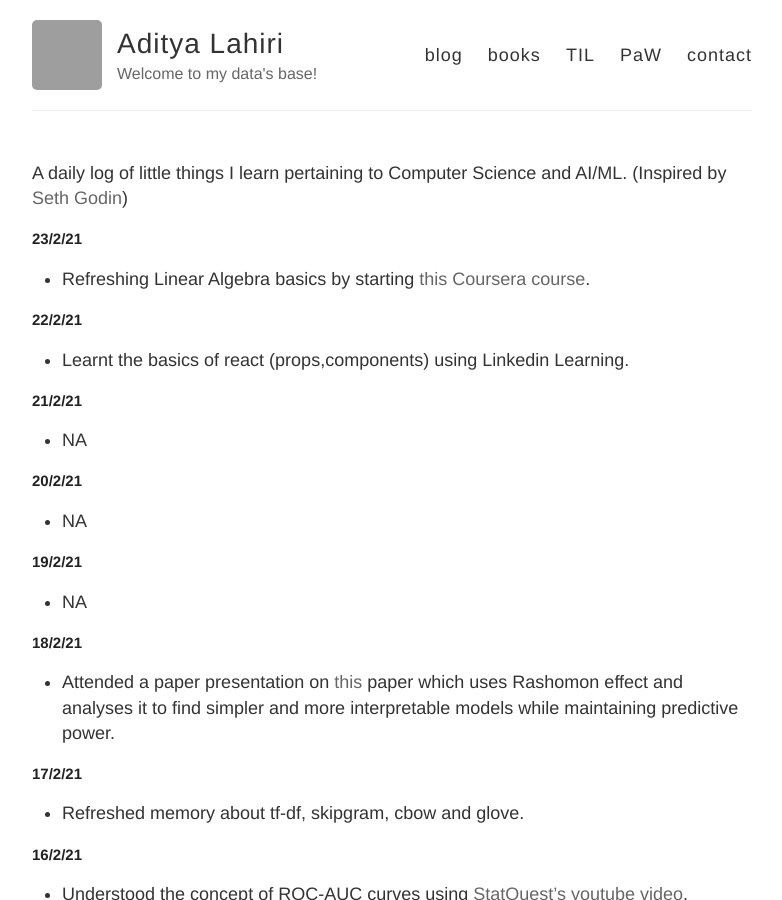
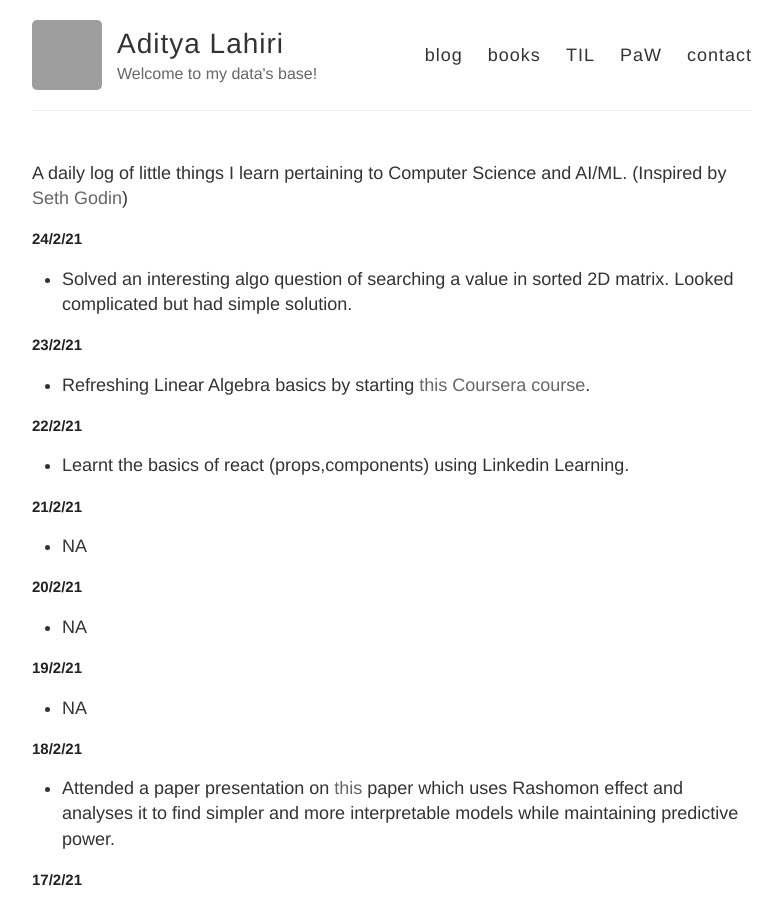
Before and after one commit to adityalahiri/adityalahiri.github.io, a Jekyll site: the page built from TIL.md, in a window 1280 px wide and 900 px high. Shown: the whole window, without its empty margins (248-1030 px from the left). Built offline with Jekyll 4.4.1, drawn with Linux system fonts in a browser that asks for light colours; our own code applies the rules of GitHub Pages for plain Markdown files; grey boxes are pictures that could not be loaded.

Commit message:
Update for 24/2

```diff
--- a/TIL.md
+++ b/TIL.md
@@ -1,5 +1,9 @@
 A daily log of little things I learn pertaining to Computer Science and AI/ML.
 (Inspired by [Seth Godin](https://seths.blog/))
+
+## 24/2/21
+
+* Solved an interesting algo question of searching a value in sorted 2D matrix. Looked complicated but had simple solution.
 
 ## 23/2/21
 
```
